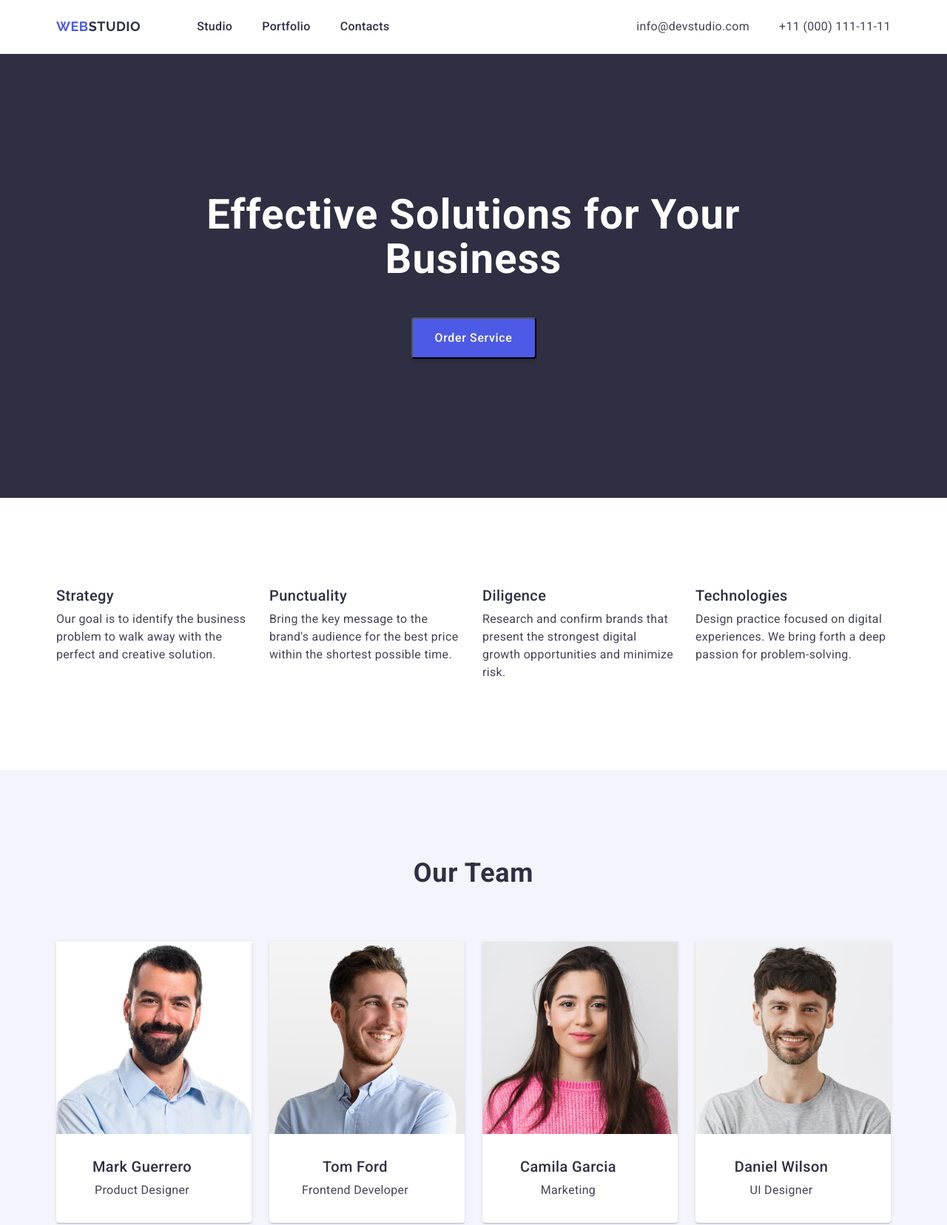
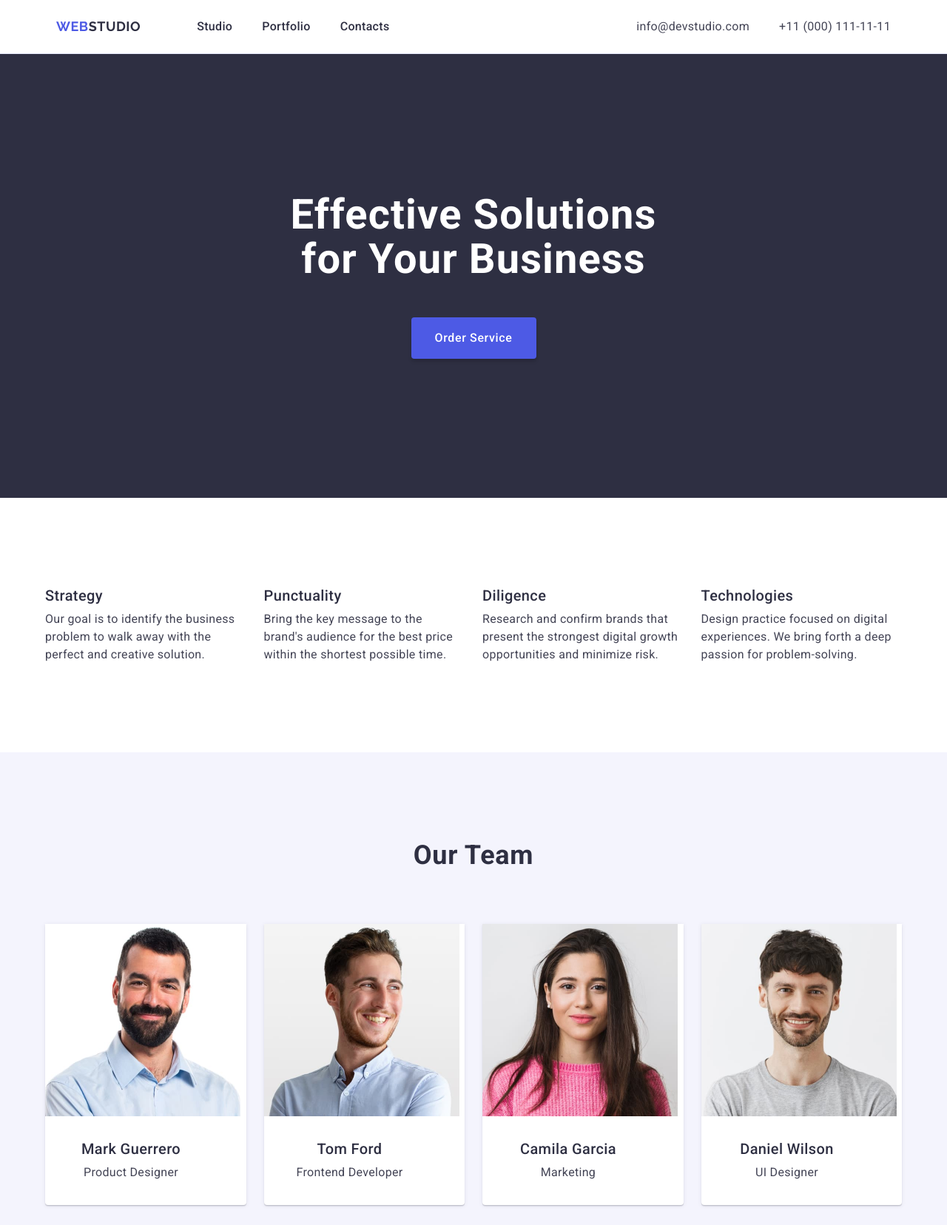
Before and after one commit to Iryna-Novikova/goit-markup-hw-03, a plain HTML site: page index.html in a window 1280 px wide. Shown: the top 1656 px of the page at 74% size. Drawn offline with nearby package versions, Linux system fonts and the light colour scheme.

Commit message:
correct some bugs

```diff
--- a/css/styles.css
+++ b/css/styles.css
@@ -31,7 +31,7 @@ img {
 }
 
 .section {
-  padding: 120px 15px;
+  padding: 120px 0;
 }
 
 /* header styles */
@@ -125,11 +125,12 @@ gap: 40px;
 
 .order-container {
   display: block;
-  padding: 188px;
+  padding: 188px 0;
   justify-content: center;
 }
 
 .order-header {
+  display: block;
   font-weight: 700;
   font-size: 56px;
   line-height: 1.07;
@@ -137,6 +138,9 @@ gap: 40px;
   text-align: center;
   color: #fff;
   margin-bottom: 48px;
+  margin-left: auto;
+  margin-right: auto;
+  max-width: 496px;
 }
 
 .order-button {
@@ -145,8 +149,6 @@ gap: 40px;
   justify-content: center;
   align-items: center;
   margin: 0 auto;
-  width: 169px;
-  height: 56px;
   box-shadow: 0 4px 4px 0 rgba(0, 0, 0, 0.15);
   background-color: #4d5ae5;
   font-weight: 500;
@@ -155,6 +157,9 @@ gap: 40px;
   letter-spacing: 0.04em;
   color: #fff;
   cursor: pointer;
+  min-width: 169px;
+  height: 56px;
+  border: none;
 }
 
 .order-button:hover,
@@ -215,7 +220,7 @@ gap: 40px;
 .team-card {
   display: block;
   width: 232px;
-  padding: 32px;
+  padding: 32px 0;
   justify-content: center;
 }
 
@@ -228,7 +233,7 @@ gap: 40px;
   text-align: center;
   color: #2e2f42;
   text-transform: capitalize;
-  padding-bottom: 72px;
+  margin-bottom: 72px;
 }
 
 .portfolio-set {
@@ -269,8 +274,12 @@ gap: 40px;
   line-height: 1.5;
   letter-spacing: 0.02em;
   color: #f4f4fd;
-  margin-top: 16px;
-  width: 264px;
+  max-width: 264px;
+}
+
+.footer-logo {
+  display: inline-block;
+  margin-bottom: 16px;
 }
 
 /* benefits header hide */
```
